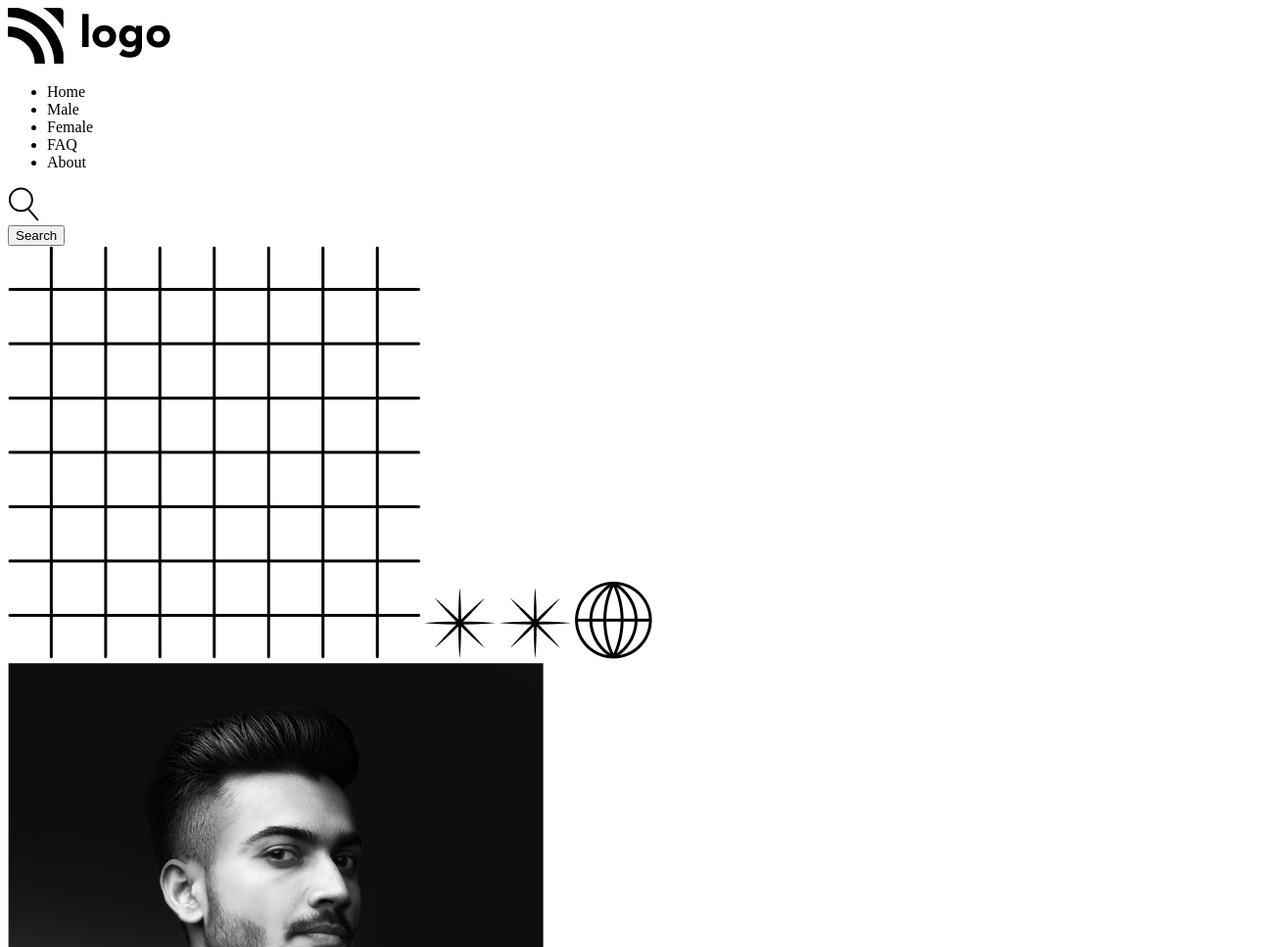
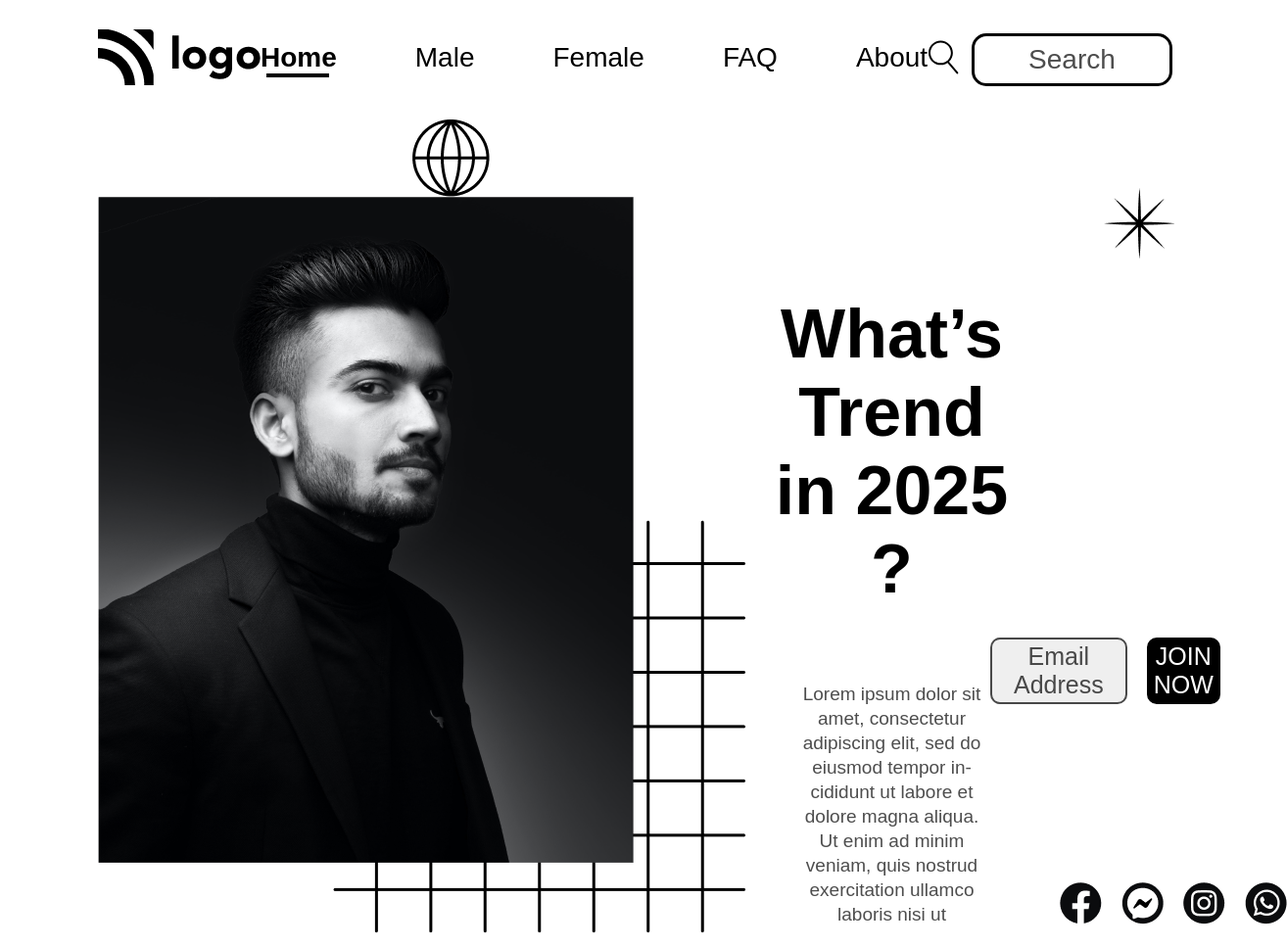
Before and after one commit to nihalgupta0903/3-web-pages-html-css, a plain HTML site: page FSJS 2.0 Project 03/index.html in a window 1280 px wide. Shown: the top 967 px of the page at 98% size, 1314 px wide, since content can reach past the window. Drawn offline with Linux system fonts and the light colour scheme.

Commit message:
completed project 3

```diff
--- a/FSJS 2.0 Project 03/index.html
+++ b/FSJS 2.0 Project 03/index.html
@@ -97,7 +97,7 @@
               enim ad minim veniam, quis nostrud exercitation ullamco laboris
               nisi ut
             </p>
-            <div>
+            <div class="hero-btn">
               <button class="button-email">Email Address</button>
               <button class="button-join">JOIN NOW</button>
             </div>
--- a/FSJS 2.0 Project 03/style.css
+++ b/FSJS 2.0 Project 03/style.css
@@ -1,2 +1,133 @@
 /* You can not modify anything from the HTML file */
 /* You can only modify the CSS file */
+*{
+    margin:0;
+    padding:0;
+    font-family: sans-serif;
+}
+section:nth-child(1)
+{
+    width:100%;
+}
+nav{
+    display:flex;
+    align-items: center;
+    justify-content: space-between;
+    padding:30px 100px;
+}
+ul {
+    list-style-type: none;
+    font-size:28px;
+}
+
+.list{
+    display: flex;
+    gap:80px;
+}
+.button-group{
+    display:flex;
+    align-items: center;
+}
+.search-icon{
+    padding-right:13px;
+}
+.nav-button{
+    padding:8px 55px;
+    font-size:28px;
+    border:3px solid black;
+    border-radius: 15px;
+    background-color: #ffffff;
+    color:rgba(0, 0, 0, 0.699);
+}
+.list-item:nth-child(1){
+   font-weight: 900;
+}
+.list-item:nth-child(1)::after{
+    content: "";
+    width: 60px;
+    transform: translateX(6px);
+    background-color: black;
+    border: 2px solid black;
+    display: block;
+ }
+ .hero-container{
+    padding:80px 100px 30px 100px;
+    display: flex;
+    position: relative;
+    gap:120px;
+ }
+ .hero-container div:first-of-type{
+    position: absolute;
+ }
+ .square{
+    position: relative;
+    top: 330px;
+    left: 240px;
+ }
+ .star {
+    position: absolute;
+    right: 80px;
+    top: 70px;
+}
+.star + .star {
+    position: absolute;
+    top: 125%;
+    left: 45%;
+}
+.globe{
+    position:absolute;
+    top: 0px;
+    right:780px;
+}
+.hero-container-right{
+   padding:100px 150px;
+   display: flex;
+   flex-direction: column;
+   text-align: center;
+   position: relative;
+}
+.hero-heading{
+    font-size: 70px;
+}
+.hero-description{
+    color:rgba(0, 0, 0, 0.699);
+    max-width: 80%;
+    font-size: 19px;
+    margin: auto;
+    margin-top:75px;
+    line-height: 25px;
+}
+.contact-heading{
+    position: relative;
+    top: 330px;
+    font-size: 16px;
+    letter-spacing: 2px;
+}
+.icons{
+    position: absolute;
+    top: 700px;
+    display: flex;
+    gap: 20px;
+    margin-left: 291px;
+}
+.hero-btn{
+    top: 450px;
+    left:370px;
+    display: flex;
+    gap: 20px;
+}
+.button-email{
+    padding:3px 22px;
+    border:2px solid rgba(0, 0, 0, 0.699);
+    color:rgba(0, 0, 0, 0.699);
+}
+.button-join{
+    padding:3px 5px;
+    border: 2px solid black;
+    background-color: black;
+    color: #ffffff;
+}
+.button-email ,.button-join{
+    font-size: 25px;
+    border-radius: 10px;
+}
```
